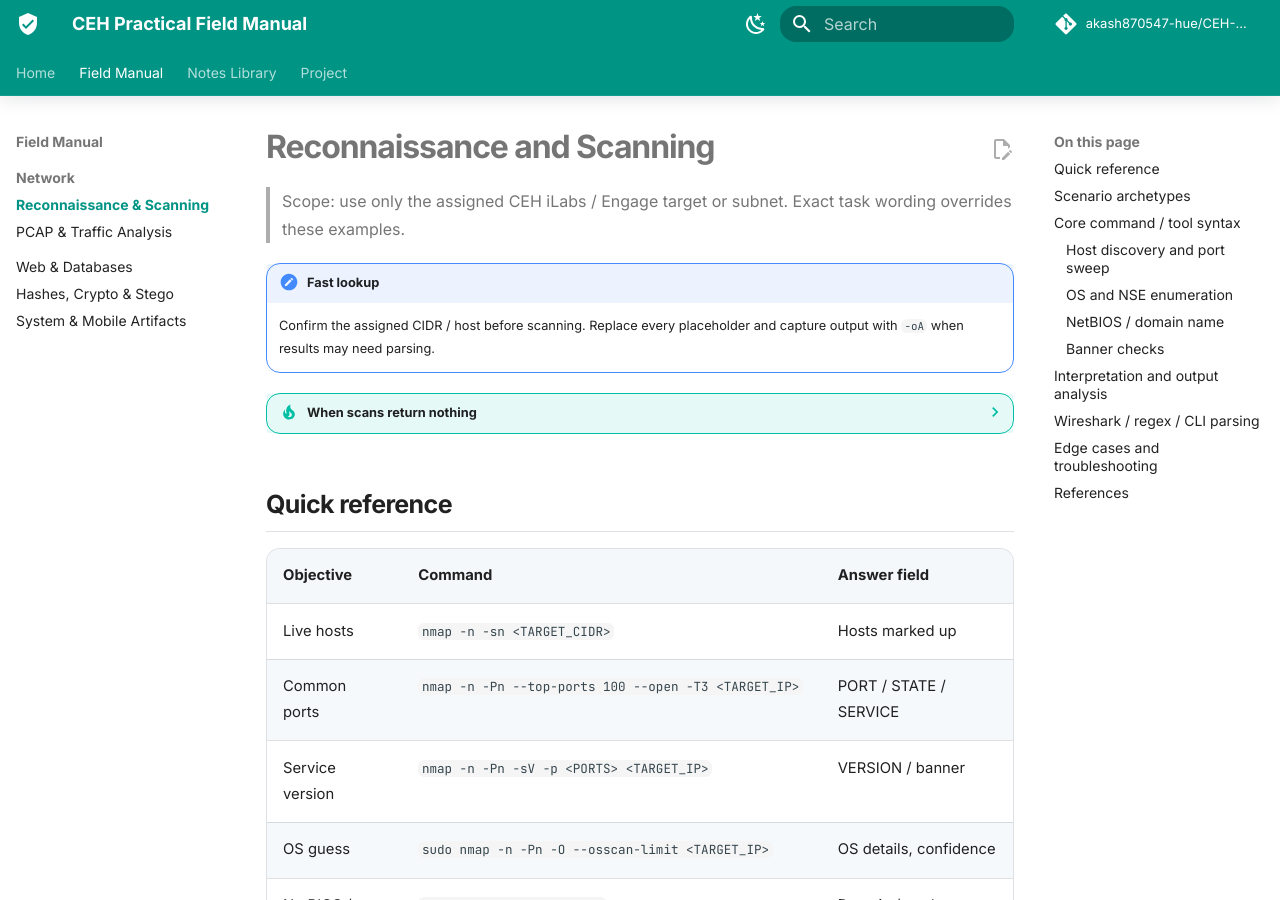
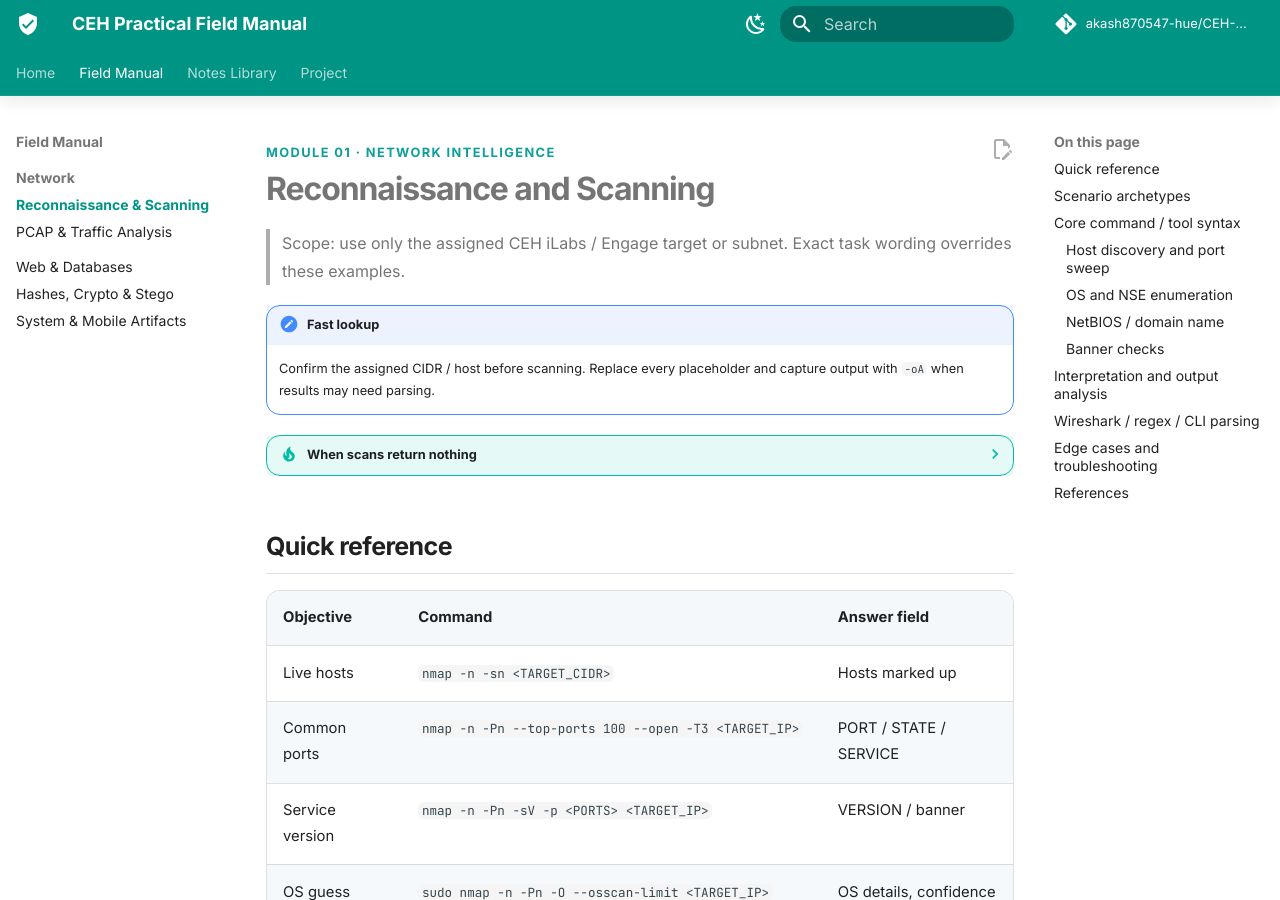
Before and after one commit to akash870547-hue/CEH-Notes, an MkDocs documentation site: the page built from docs/01-recon-scanning.md, in a window 1280 px wide and 900 px high. Built offline with MkDocs 1.6.1 and Material for MkDocs 9.7.7, drawn with Linux system fonts in a browser that asks for light colours; comment, search, counter and statistics services are not loaded.

Commit message:
Add consistent module label to recon guide

```diff
--- a/docs/01-recon-scanning.md
+++ b/docs/01-recon-scanning.md
@@ -1,3 +1,5 @@
+<p class="ceh-kicker">MODULE 01 · NETWORK INTELLIGENCE</p>
+
 # Reconnaissance and Scanning
 
 > Scope: use only the assigned CEH iLabs / Engage target or subnet. Exact task wording overrides these examples.
```
